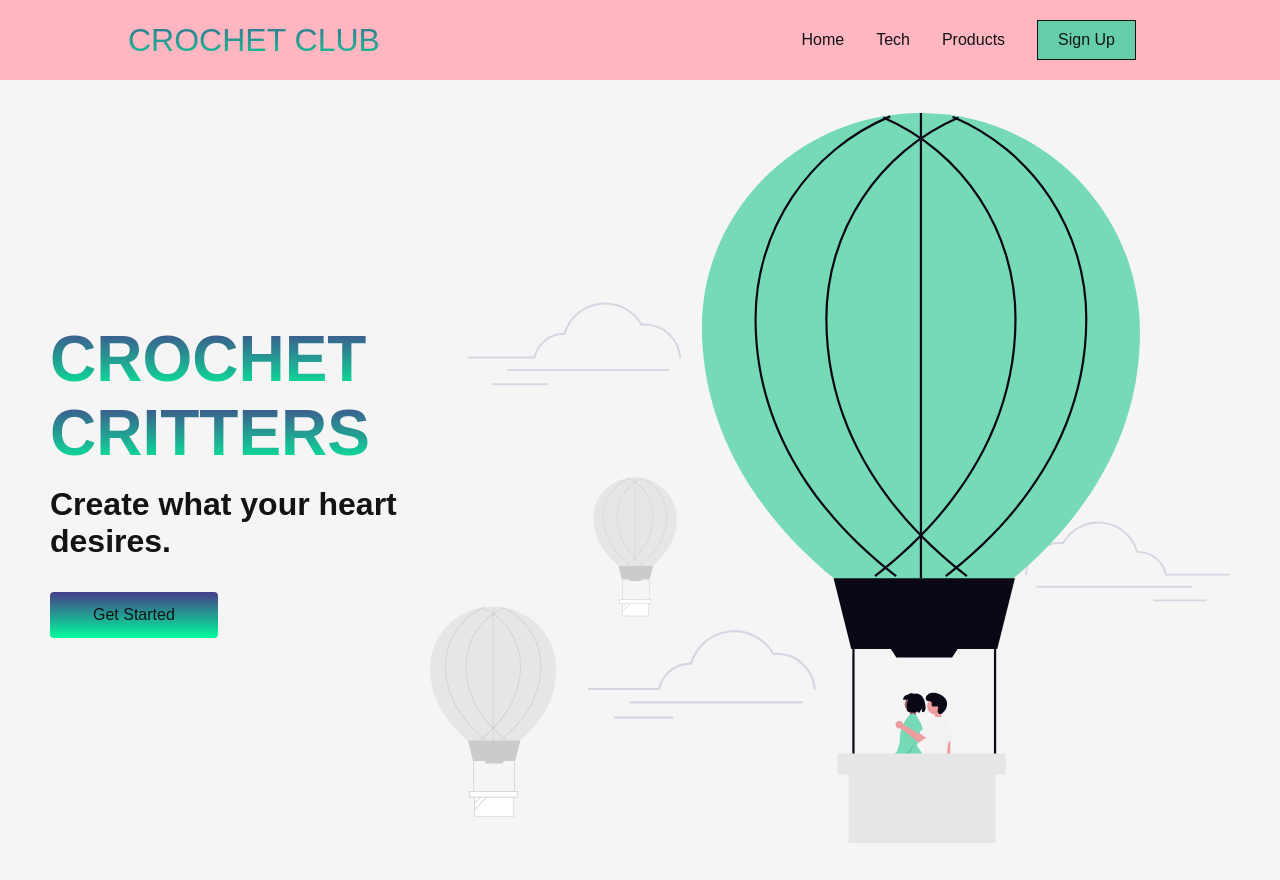
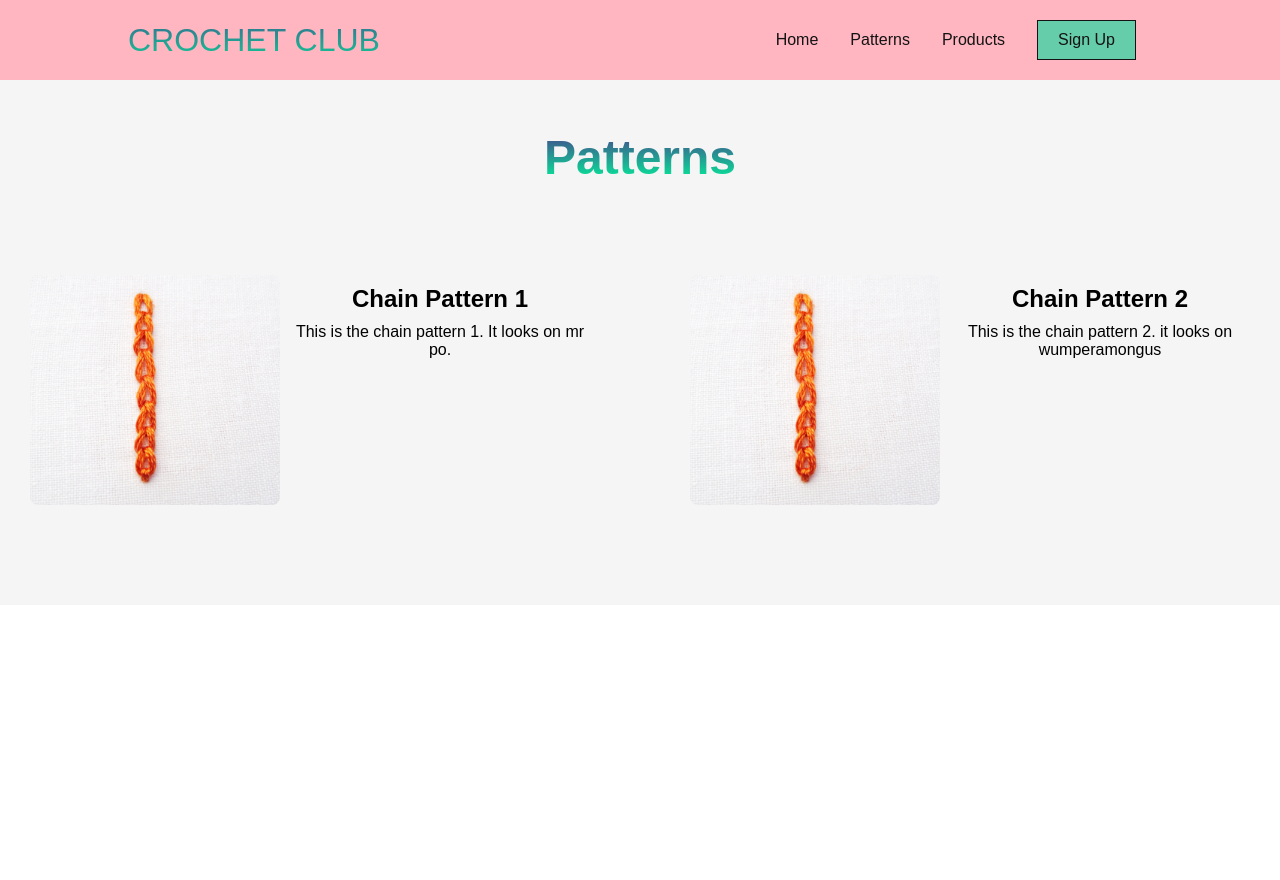
Before and after one commit to SanjanaK1905/CrochetCitters, a React (Vite) app: page /tech in a window 1280 px wide. After the commit the page ends 800 px from the top, so only its background shows below. Built offline with nearby package versions, Linux system fonts and the light colour scheme.

Commit message:
created the first draft of pattern screen by displaying pattern images and description.

```diff
--- a/package.json
+++ b/package.json
@@ -11,7 +11,8 @@
   },
   "dependencies": {
     "react": "^19.1.0",
-    "react-dom": "^19.1.0"
+    "react-dom": "^19.1.0",
+    "react-router-dom": "^7.6.3"
   },
   "devDependencies": {
     "@eslint/js": "^9.30.1",
--- a/src/App.tsx
+++ b/src/App.tsx
@@ -1,16 +1,21 @@
 import './App.css'
+import { BrowserRouter as Router, Routes, Route} from 'react-router-dom'
 import MenuBar from './components/MenuBar'
 import HomeScreen from './screens/HomeScreen'
+import PatternScreen from './screens/PatternScreen'
 
 function App() {
 
   return (
+    <Router>
     <div className="app-wrapper">
       <MenuBar/>
-      <HomeScreen/>
-      <p className="extra-content">
-      </p>
-    </div>
+      <Routes>
+        <Route path= "/" element={<HomeScreen />} />
+        <Route path= "/tech" element= {<PatternScreen/>} /> {/*New Route */}
+      </Routes>
+      </div>
+    </Router>
   )
 }
 
--- a/src/components/MenuBar.tsx
+++ b/src/components/MenuBar.tsx
@@ -1,4 +1,5 @@
 import { useState } from 'react'
+import{Link} from 'react-router-dom'
 import './MenuBar.css'
 
 function MenuBar() {
@@ -6,19 +7,19 @@ function MenuBar() {
 
   return (
     <div className="navbar_container">
-         <a href="/" id="navbar_logo">CROCHET CLUB</a>
+        <a href="/" id="navbar_logo">CROCHET CLUB</a>
         <ul className = "navbar_menu">
             <li className = "navbar_item">
-                <a href="/" className="navbar_links"> Home </a>
+                <Link to="/" className="navbar_links"> Home </Link>
             </li>
             <li className = "navbar_item">
-                <a href="/tech.html" className="navbar_links"> Tech </a>
+                <Link to="/tech" className="navbar_links"> Patterns </Link>
             </li>
             <li className = "navbar_item">
-                <a href="/" className="navbar_links"> Products </a>
+                <Link to="/" className="navbar_links"> Products </Link>
             </li>
             <li className = "navbar_btn">
-                <a href="/" className="button"> Sign Up </a>
+                <Link to="/" className="button"> Sign Up </Link>
             </li>
         </ul>
     </div>
--- /dev/null
+++ b/src/components/PatternContent.css
@@ -0,0 +1,35 @@
+.pattern_content_container {
+  display: flex;
+  flex-direction: row;
+  align-items: stretch;
+  padding: 50px;
+  background-color: #f5f5f5;
+}
+
+.pattern_image {
+  width: 250px;
+  height: auto;
+  border-radius: 8px;
+  display: block;
+  margin-right: 10px;
+}
+
+.pattern_description_container {
+    flex-direction: column;
+    width:300px;
+    height:auto;
+    display:flex;
+    align-items: center;
+    padding-top: 10px;
+    border-radius: 8px;
+}
+
+.pattern_description_text {
+    text-align: center;
+    margin-bottom: 10px;
+
+}
+
+.pattern_description_container p {
+    text-align: center;
+}
--- /dev/null
+++ b/src/components/PatternContent.tsx
@@ -0,0 +1,24 @@
+import './PatternContent.css'
+import ChainPattern from '../assets/ChainPattern.png'
+
+type PatternContentProps = {
+    imageSrc: string;
+    patternContentTitle: string;
+    patternContentDescription: string;
+}
+
+function PatternContent(props: PatternContentProps) {
+  const {imageSrc, patternContentTitle, patternContentDescription} = props
+
+  return (
+     <div className="pattern_content_container">
+      <img src={imageSrc} className="pattern_image" />
+      <div className = "pattern_description_container">
+         <h2 className="pattern_description_text">{patternContentTitle}</h2>
+         <p>{patternContentDescription}</p>
+      </div>
+    </div>
+  )
+}
+
+export default PatternContent
--- /dev/null
+++ b/src/screens/PatternScreen.css
@@ -0,0 +1,30 @@
+.pattern_screen {
+  display: flex;
+  flex-direction: column;
+  padding: 50px;
+  background-color: #f5f5f5;
+}
+
+.pattern_title_container {
+  margin-bottom: 40px;
+  width: '100%';
+}
+
+.pattern_title {
+  margin:0;
+  font-size:3rem;
+  background-color: #131313;
+  background-image: linear-gradient(to top, #00FA9A 0%, #483D8b  100%);
+  background-size: 100%;
+  -webkit-background-clip:text;
+  -moz-background-clip: text;
+  -webkit-text-fill-color: transparent;
+  -moz-text-fill-colot: transparent;
+  text-align: center;
+}
+
+.pattern_parent_content_container {
+  flex-direction: row;
+  display: flex;
+  justify-content: center;
+}
--- /dev/null
+++ b/src/screens/PatternScreen.tsx
@@ -0,0 +1,41 @@
+import './PatternScreen.css'
+import ChainPattern from '../assets/ChainPattern.png'
+import PatternContent from '../components/PatternContent'
+
+function PatternScreen() {
+
+    const chainPattern1 = {
+        imageSrc: ChainPattern,
+        patternContentTitle: 'Chain Pattern 1',
+        patternContentDescription: 'This is the chain pattern 1. It looks on mr po.'
+    }
+
+    const chainPattern2 = {
+        imageSrc: ChainPattern,
+        patternContentTitle: 'Chain Pattern 2',
+        patternContentDescription: 'This is the chain pattern 2. it looks on wumperamongus'
+    }
+
+    return (
+        <div className="pattern_screen ">
+            <div className = "pattern_title_container">
+                <h2 className="pattern_title">Patterns</h2>
+            </div>
+            <div className="pattern_parent_content_container">
+                <PatternContent
+                    imageSrc={chainPattern1.imageSrc}
+                    patternContentTitle={chainPattern1.patternContentTitle}
+                    patternContentDescription={chainPattern1.patternContentDescription}
+                />
+                <PatternContent
+                    imageSrc={chainPattern2.imageSrc}
+                    patternContentTitle={chainPattern2.patternContentTitle}
+                    patternContentDescription={chainPattern2.patternContentDescription}
+                />
+             </div>
+         </div>
+
+
+    )
+}
+export default PatternScreen
```
Also changed, not shown: src/assets/ChainPattern.png (added), 1 other file (tests, documents, lock files or other folders).
